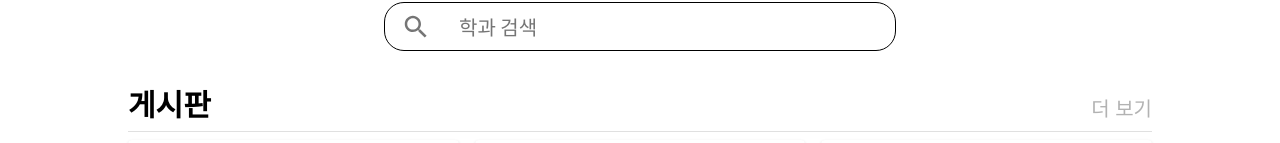
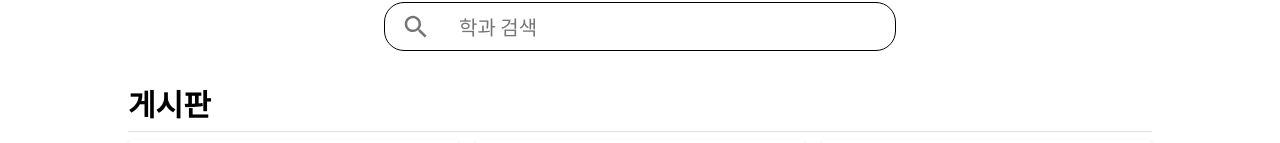
Before and after one commit to MoaMoaGGyung/MMGG-FE, a React (Vite) app: page / in a window 1280 px wide. Shown: the part 253-396 px from the top of the page. Built offline with nearby package versions, Linux system fonts and the light colour scheme; a web font is replaced by a local one.

Commit message:
refact : Home의 게시판 link가 필요없어서 지움

```diff
--- a/src/pages/Home/Home.tsx
+++ b/src/pages/Home/Home.tsx
@@ -89,7 +89,7 @@ export default function Home() {
                     </ListItem>
                 </List>
             </Box>
-            <TitleSection title="게시판" link="/" />
+            <TitleSection title="게시판" />
             <Divider sx={{ width: "100%" }} />
             <BulletinSection keyword={search} />
         </HomeLayout>
```
